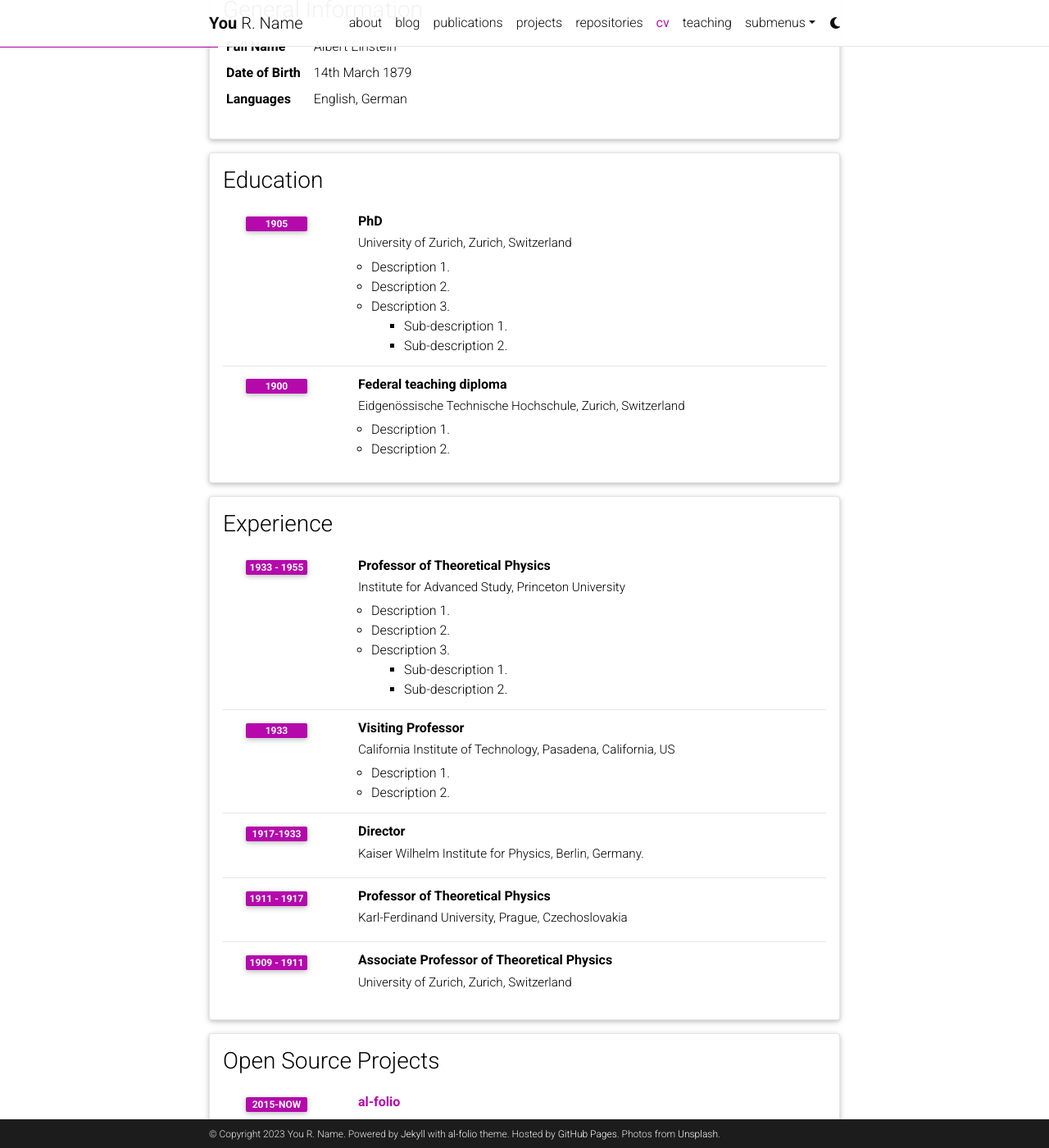
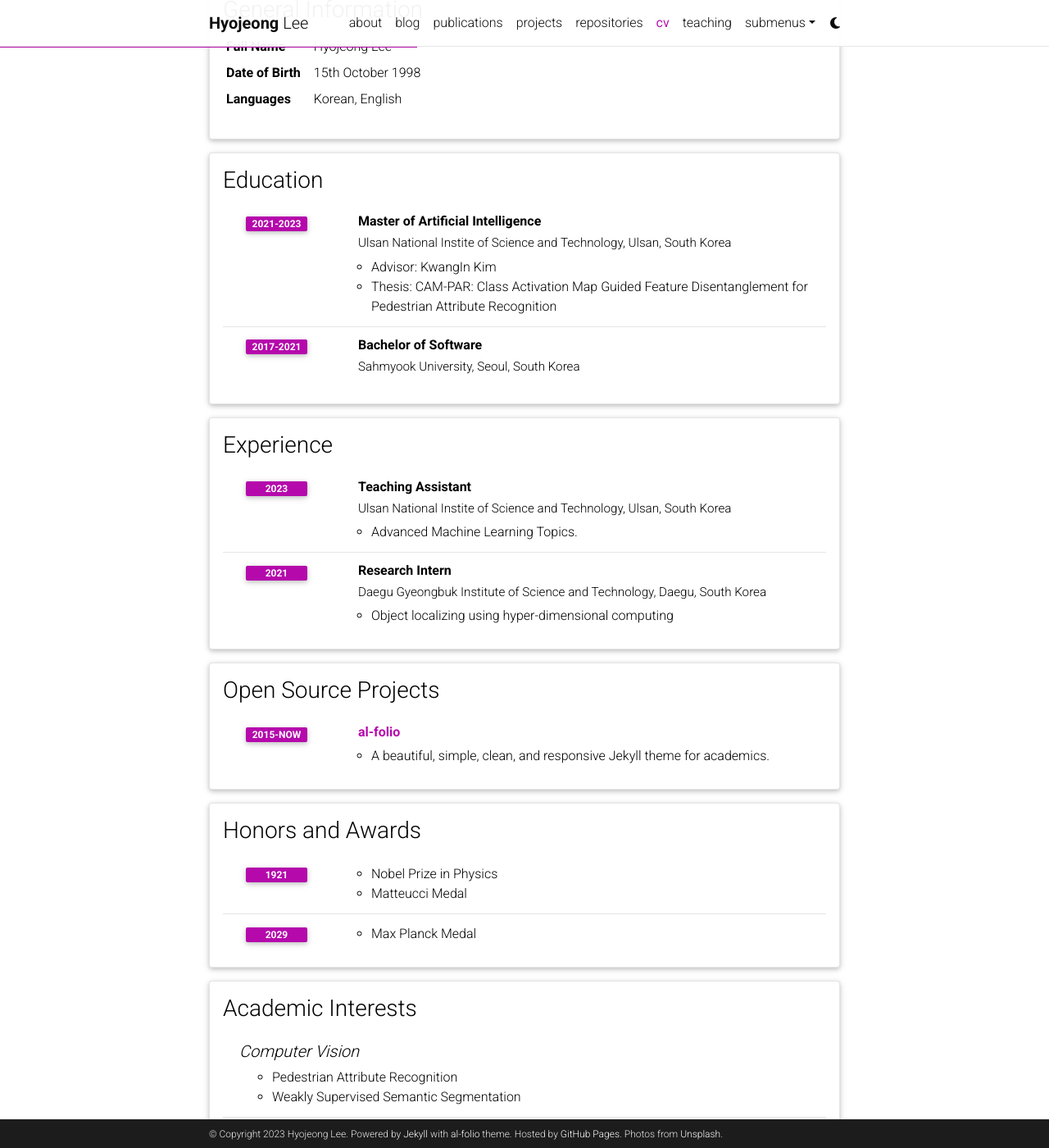
Before and after one commit to macarize/macarize.github.io, a Jekyll site: the page built from _pages/cv.md, in a window 1280 px wide and 1400 px high, scrolled down 207 px. Shown: the whole window at 82% size. Built offline with Jekyll 4.4.1, drawn with Linux system fonts in a browser that asks for light colours; comment, search, counter and statistics services are not loaded; a style sheet for code colours, icons or effects is not loaded; some of the changed text lies outside the part shown.

Commit message:
"profiles"

```diff
--- a/_config.yml
+++ b/_config.yml
@@ -3,10 +3,10 @@
 # -----------------------------------------------------------------------------
 
 title: blank # the website title (if blank, full name will be used instead)
-first_name: You
-middle_name: R.
-last_name: Name
-email: you@example.com
+first_name: Hyojeong
+# middle_name:
+last_name: Lee
+email: leehyojeong5@gmail.com
 description: > # the ">" symbol means to ignore newlines until "footer_text:"
   A simple, whitespace theme for academics. Based on [*folio](https://github.com/bogoli/-folio) design.
 footer_text: >
@@ -71,7 +71,7 @@
 # Social integration
 # -----------------------------------------------------------------------------
 
-github_username: # your GitHub user name
+github_username: macarize # your GitHub user name
 gitlab_username: # your GitLab user name
 twitter_username: # your Twitter handle
 mastodon_username: # your mastodon instance+username in the format instance.tld/@username
@@ -105,8 +105,8 @@
 youtube_id: # your youtube channel id (youtube.com/@<youtube_id>)
 discord_id: # your discord id (18-digit unique numerical identifier)
 
-contact_note: >
-  You can even add a little note about which of these is the best way to reach you.
+# contact_note: >
+# You can even add a little note about which of these is the best way to reach you.
 
 # -----------------------------------------------------------------------------
 # Analytics and search engine verification
@@ -122,9 +122,9 @@
 # Blog
 # -----------------------------------------------------------------------------
 
-blog_name: al-folio # blog_name will be displayed in your blog page
+blog_name: Hyojeong Lee # blog_name will be displayed in your blog page
 blog_nav_title: blog # your blog must have a title for it to be displayed in the nav bar
-blog_description: a simple whitespace theme for academics
+blog_description: Brave new vision
 permalink: /blog/:year/:title/
 
 # Pagination
@@ -272,8 +272,8 @@
 
 scholar:
 
-  last_name: [Einstein]
-  first_name: [Albert, A.]
+  last_name: [Lee]
+  first_name: [Hyojeong]
 
   style: apa
   locale: en
@@ -345,7 +345,7 @@
 # Jekyll Diagrams
 # -----------------------------------------------------------------------------
 
-jekyll-diagrams:
+#jekyll-diagrams:
     # configuration, see https://github.com/zhustec/jekyll-diagrams.
     # feel free to comment out this section if not using jekyll diagrams.
 
--- a/_data/cv.yml
+++ b/_data/cv.yml
@@ -2,64 +2,39 @@
   type: map
   contents:
     - name: Full Name
-      value: Albert Einstein
+      value: Hyojeong Lee
     - name: Date of Birth
-      value: 14th March 1879
+      value: 15th October 1998
     - name: Languages
-      value: English, German
+      value: Korean, English
 
 - title: Education
   type: time_table
   contents:
-    - title: PhD
-      institution: University of Zurich, Zurich, Switzerland
-      year: 1905
+    - title: Master of Artificial Intelligence
+      institution: Ulsan National Instite of Science and Technology, Ulsan, South Korea
+      year: 2021-2023
       description:
-        - Description 1.
-        - Description 2.
-        - title: Description 3.
-          contents:
-            - Sub-description 1.
-            - Sub-description 2.
-    - title: Federal teaching diploma
-      institution: Eidgenössische Technische Hochschule, Zurich, Switzerland
-      year: 1900
-      description:
-        - Description 1.
-        - Description 2.
+        - 'Advisor: <a href="https://sites.google.com/view/kimki" style="color:black">KwangIn Kim</a>'
+        - 'Thesis: CAM-PAR: Class Activation Map Guided Feature Disentanglement for Pedestrian Attribute Recognition'
+    - title: Bachelor of Software
+      institution: Sahmyook University, Seoul, South Korea
+      year: 2017-2021
 
 - title: Experience
   type: time_table
   contents:
-    - title: Professor of Theoretical Physics
-      institution: Institute for Advanced Study, Princeton University
-      year: 1933 - 1955
+    - title: Teaching Assistant
+      institution: Ulsan National Instite of Science and Technology, Ulsan, South Korea
+      year: 2023
       description:
-        - Description 1.
-        - Description 2.
-        - title: Description 3.
-          contents:
-            - Sub-description 1.
-            - Sub-description 2.
-    - title: Visiting Professor
-      institution: California Institute of Technology, Pasadena, California, US
-      year: 1933
+        - Advanced Machine Learning Topics.
+
+    - title: Research Intern
+      institution: Daegu Gyeongbuk Institute of Science and Technology, Daegu, South Korea
+      year: 2021
       description:
-        - Description 1.
-        - Description 2.
-
-    - title: Director
-      institution: Kaiser Wilhelm Institute for Physics, Berlin, Germany.
-      year: 1917-1933
-
-    - title: Professor of Theoretical Physics
-      institution: Karl-Ferdinand University, Prague, Czechoslovakia
-      year: 1911 - 1917
-      description:
-
-    - title: Associate Professor of Theoretical Physics
-      institution: University of Zurich, Zurich, Switzerland
-      year: 1909 - 1911
+        - Object localizing using hyper-dimensional computing
 
 - title: Open Source Projects
   type: time_table
@@ -82,14 +57,13 @@
 - title: Academic Interests
   type: nested_list
   contents:
-    - title: Topic 1.
+    - title: Computer Vision
       items:
-        - Description 1.
-        - Description 2.
-    - title: Topic 2.
+        - Pedestrian Attribute Recognition
+        - Weakly Supervised Semantic Segmentation
+    - title: Recommender Systems
       items:
-        - Description 1.
-        - Description 2.
+        - Collaborative Filtering
 
 - title: Other Interests
   type: list
```
